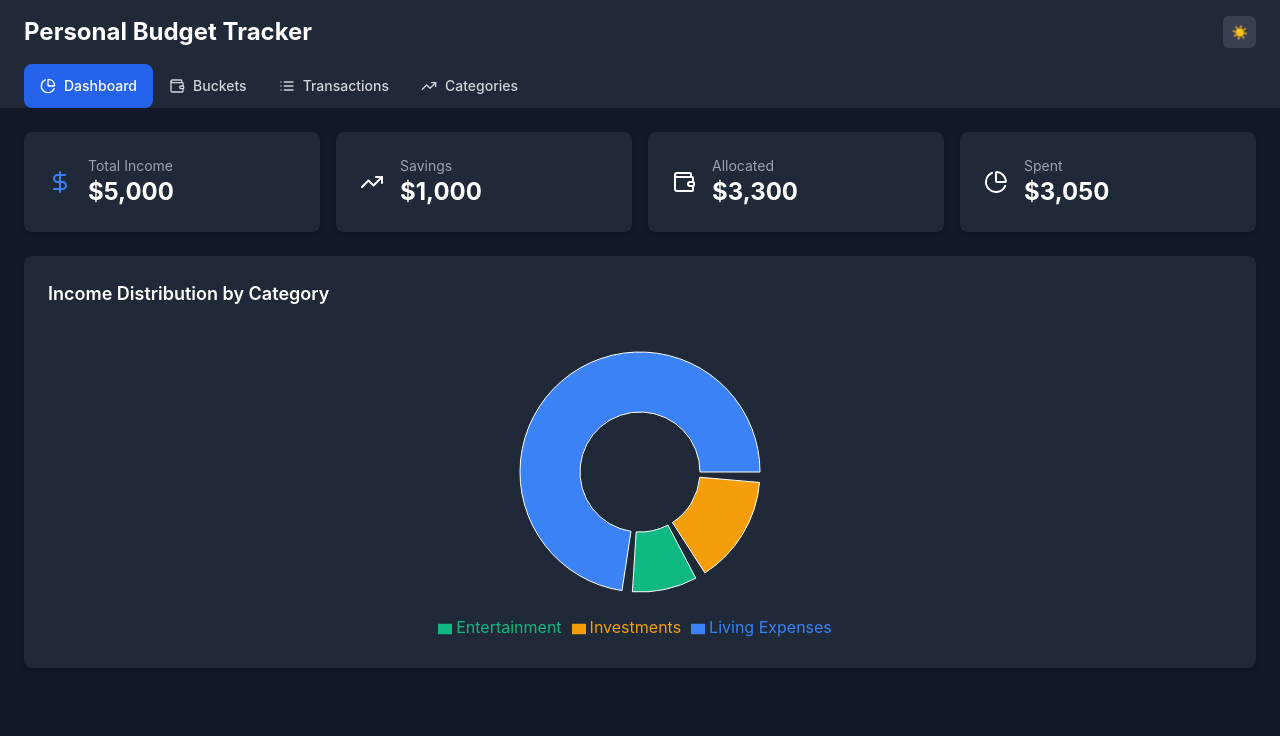
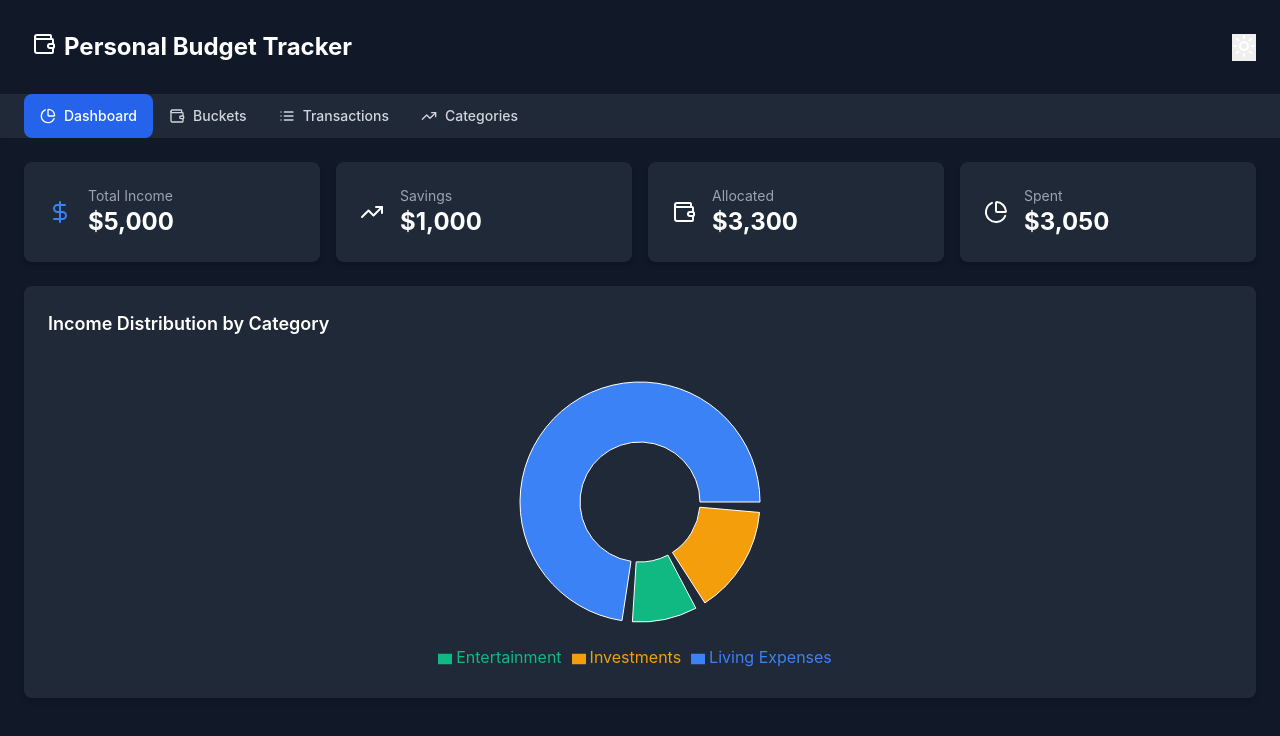
Before and after one commit to Simangaliso-Njabulo/budgeting-app, a React (Vite) app: page / in a window 1280 px wide. Shown: the top 736 px of the page. Built offline with nearby package versions, Linux system fonts and the light colour scheme.

Commit message:
Update header with new styling (Fix required)

```diff
--- a/src/components/Header.tsx
+++ b/src/components/Header.tsx
@@ -1,4 +1,6 @@
 // src/components/Header.tsx
+import { Moon, Sun, Wallet } from "lucide-react";
+
 interface HeaderProps {
   darkMode: boolean;
   setDarkMode: (darkMode: boolean) => void;
@@ -6,19 +8,52 @@
 
 const Header = ({ darkMode, setDarkMode }: HeaderProps) => {
   return (
-    <header className={`shadow-md ${darkMode ? "bg-gray-800" : "bg-white"}`}>
-      <div className="max-w-7xl mx-auto px-4 sm:px-6 lg:px-8">
-        <div className="flex justify-between items-center py-4">
-          <h1 className="text-2xl font-bold">Personal Budget Tracker</h1>
+    <header
+      className={`relative overflow-hidden ${
+        darkMode
+          ? "bg-gradient-to-r from-gray-900 via-purple-900 to-gray-900 border-b border-purple-500/20"
+          : "bg-gradient-to-r from-blue-50 via-purple-50 to-pink-50 border-b border-purple-200"
+      } transition-all duration-500`}
+    >
+      {/* Animated background glow */}
+      <div className="absolute inset-0 bg-gradient-to-r from-transparent via-purple-500/5 to-transparent animate-pulse"></div>
+
+      <div className="relative max-w-7xl mx-auto px-4 sm:px-6 lg:px-8 py-6">
+        <div className="flex items-center justify-between">
+          <div className="flex items-center space-x-3">
+            <div
+              className={`p-2 rounded-xl ${
+                darkMode
+                  ? "bg-gradient-to-br from-purple-600 to-blue-600 shadow-lg shadow-purple-500/25"
+                  : "bg-gradient-to-br from-blue-500 to-purple-500 shadow-lg shadow-blue-500/25"
+              } transform hover:scale-110 transition-all duration-300`}
+            >
+              <Wallet className="h-6 w-6 text-white" />
+            </div>
+            <h1
+              className={`text-2xl font-bold bg-gradient-to-r ${
+                darkMode
+                  ? "from-purple-400 to-blue-400"
+                  : "from-purple-600 to-blue-600"
+              } bg-clip-text text-transparent`}
+            >
+              Personal Budget Tracker
+            </h1>
+          </div>
+
           <button
             onClick={() => setDarkMode(!darkMode)}
-            className={`p-2 rounded-md ${
+            className={`p-3 rounded-xl transition-all duration-300 transform hover:scale-110 ${
               darkMode
-                ? "bg-gray-700 hover:bg-gray-600"
-                : "bg-gray-200 hover:bg-gray-300"
+                ? "bg-gradient-to-br from-yellow-500 to-orange-500 shadow-lg shadow-yellow-500/25 hover:shadow-yellow-400/40"
+                : "bg-gradient-to-br from-purple-600 to-indigo-600 shadow-lg shadow-purple-500/25 hover:shadow-purple-400/40"
             }`}
           >
-            {darkMode ? "☀️" : "🌙"}
+            {darkMode ? (
+              <Sun className="h-5 w-5 text-white" />
+            ) : (
+              <Moon className="h-5 w-5 text-white" />
+            )}
           </button>
         </div>
       </div>
```
Also changed, not shown: src/components/ActionButton.tsx (added, +50 -0 lines).
